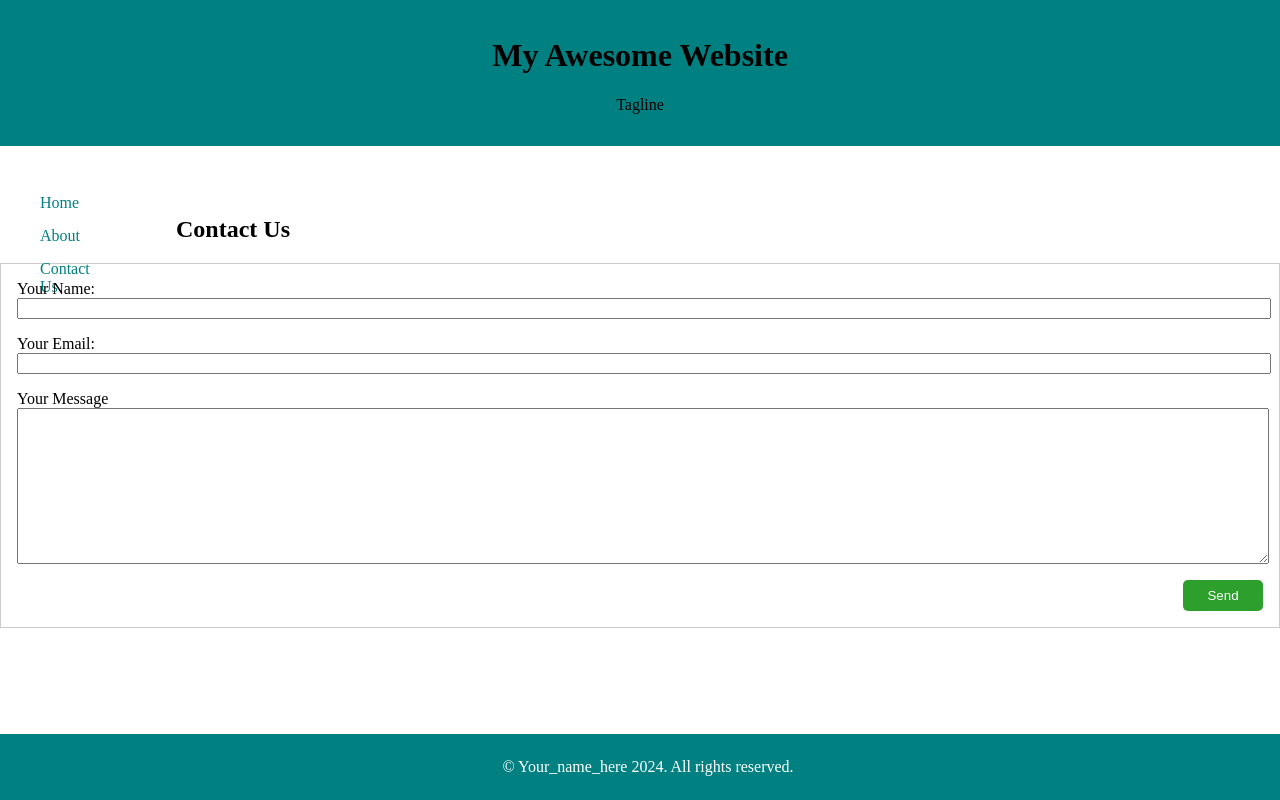
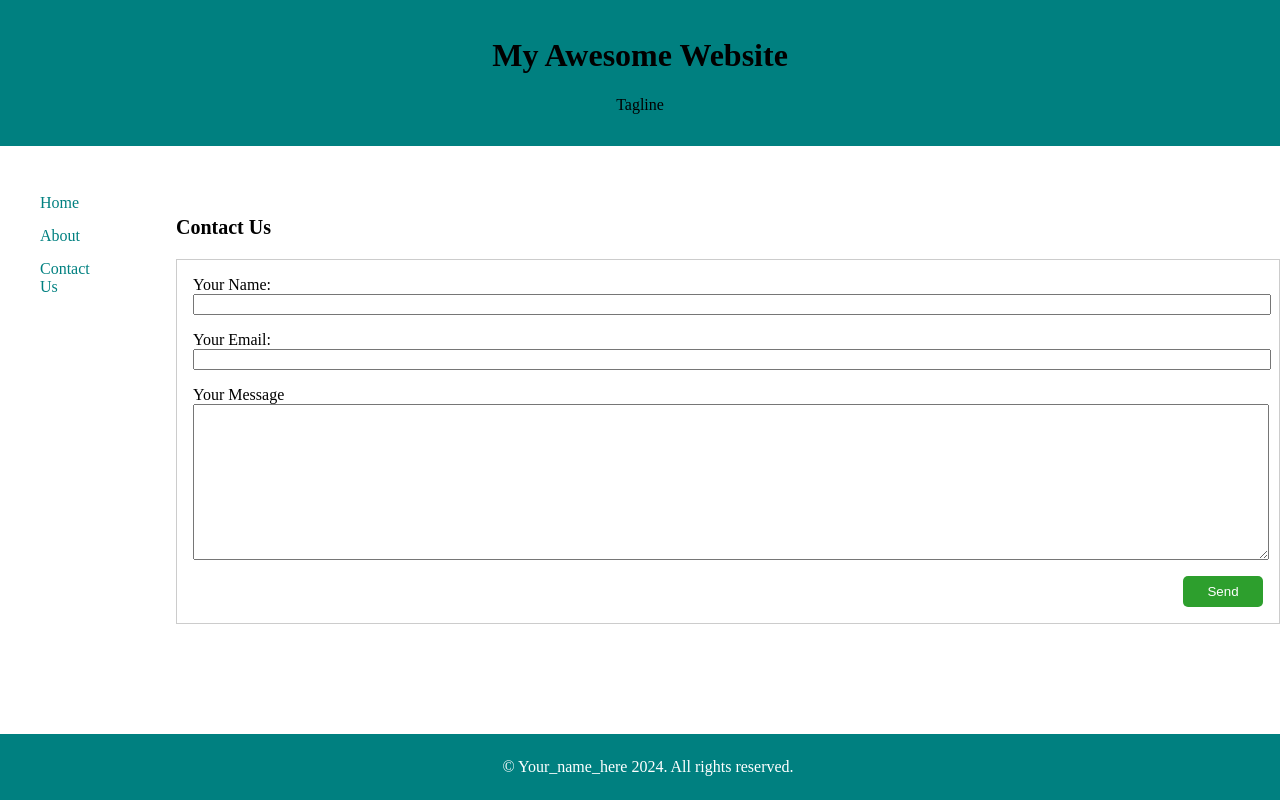
Before and after one commit to zoyamber/acit1620-Lab3, a plain HTML site: page contact.html in a window 1280 px wide. Drawn offline with Linux system fonts and the light colour scheme.

Commit message:
contact page

```diff
--- a/contact.html
+++ b/contact.html
@@ -30,7 +30,7 @@
                 </nav>
             </aside>
             <main>
-                <h2>Contact Us</h2>
+                <h3>Contact Us</h3>
                 <form>
                     <label for="name">Your Name: </label>
                     <input type="text" name="name" />
--- a/styles.css
+++ b/styles.css
@@ -46,6 +46,13 @@ nav {
    padding-top: -7rem;
 }
 
+nav ul li:hover{
+  background-color: teal;
+}
+
+nav ul a:hover{
+  color: white;
+}
 nav ul li{
    list-style: none;
    margin-top: 15px;
@@ -102,7 +109,15 @@ h2 {
   margin-top: 1rem;
 }
 
+h3 {
+  margin-top: -6rem;
+  margin-left: 11rem;
+  font-size: 20px;
+}
 
+form {
+  margin-left: 11rem;
+}
 
  @media screen and (max-width: 600px) {
 
```
